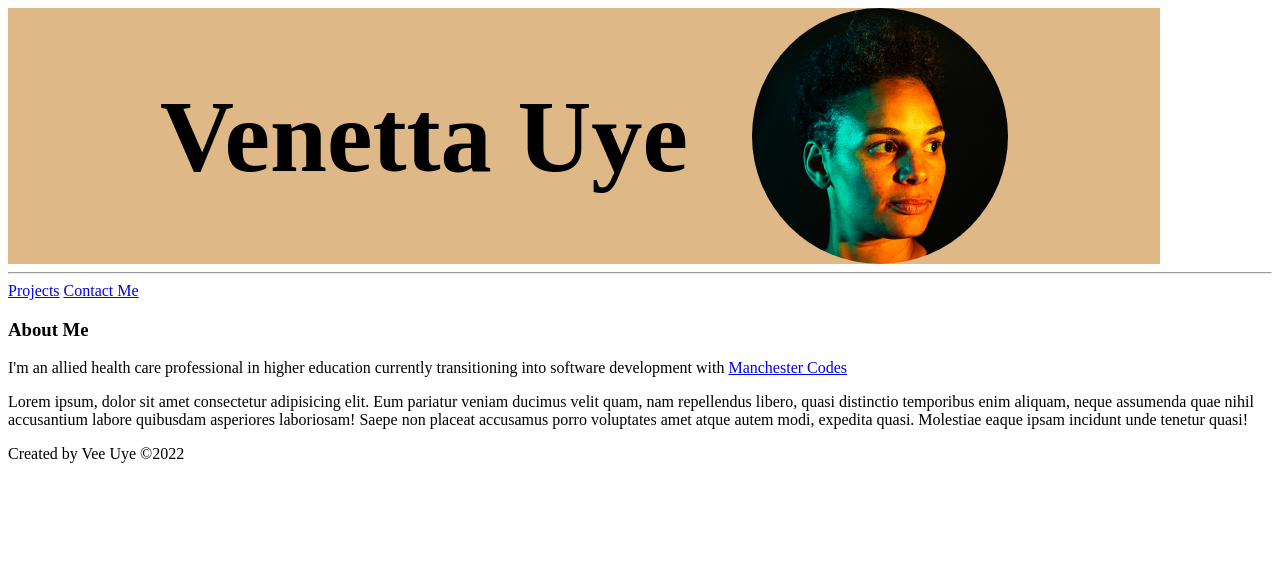
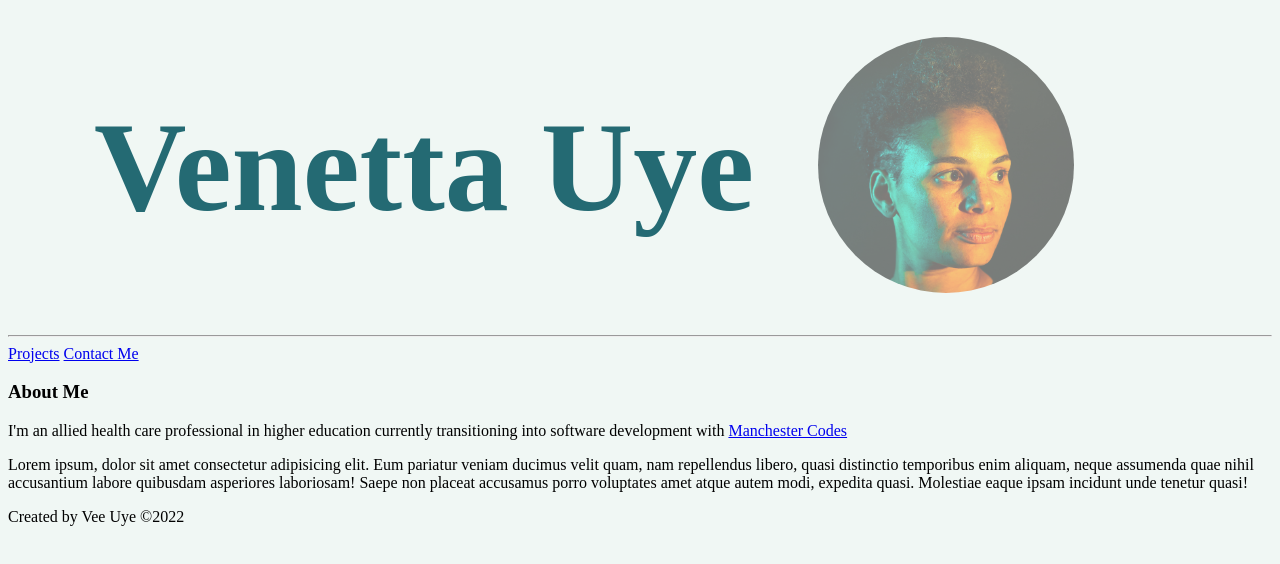
Before and after one commit to VeeUye/portfolio, a plain HTML site: page index.html in a window 1280 px wide. Drawn offline with Linux system fonts and the light colour scheme.

Commit message:
bg-color, h1 and img properties

```diff
--- a/index.html
+++ b/index.html
@@ -10,12 +10,14 @@
   <body>
     <header>
       <div class="page-splash">
-      <h1 class="page-splash-item1">Venetta Uye</h1>
+        <div class="page-splash-item1">
+      <h1>Venetta Uye</h1></div>
+      <div class="page-splash-item2">
       <img
         src="./images/figma profile pic.jpeg"
-        class="page-splash-item2"
+        class="profile-img"
         alt="Moody pic of Vee Uye"
-      /></div>
+      /></div></div>
       <hr />
       <nav>
         <div id="font-size">
--- a/styles.css
+++ b/styles.css
@@ -1,3 +1,16 @@
+body {
+  background-color: #f0f7f4;
+}
+h1 {
+  color: #246a73;
+  font-size: 10vw;
+}
+
+.profile-img {
+  opacity: 0.5;
+  border-radius: 300px;
+  width: 20vw;
+}
 .page-splash {
   display: flex;
   flex-flow: row nowrap;
@@ -5,18 +18,12 @@
   justify-content: center;
   align-content: center;
   align-items: center;
-  background-color: burlywood;
+  /* background-color: burlywood; */
   column-gap: 5vw;
 }
 .page-splash-item1 {
-  font-size: 8vw;
+  /* font-size: 6vw; */
   /* flex-grow: 2; */
 }
 .page-splash-item2 {
-  width: 20vw;
-  border-radius: 300px;
 }
-
-img {
-  /* max-width: 100%; */
-}
```
